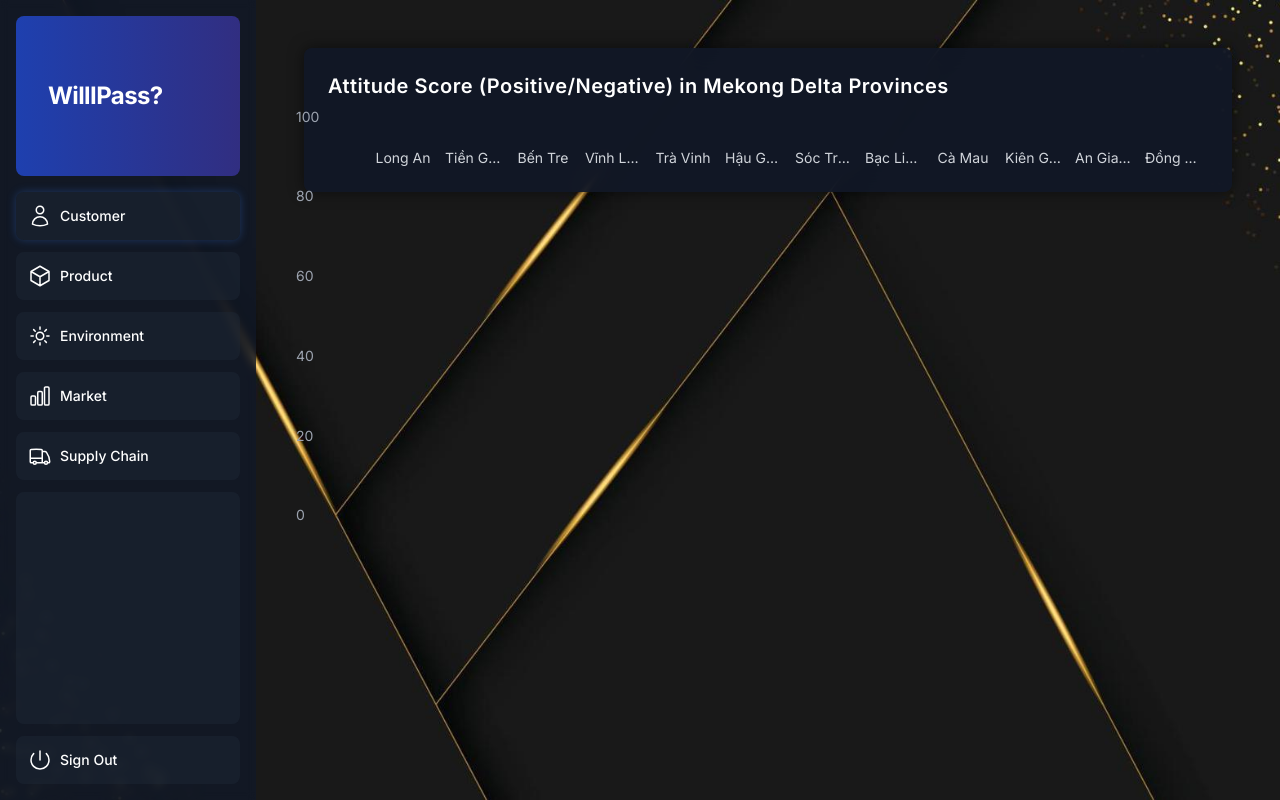
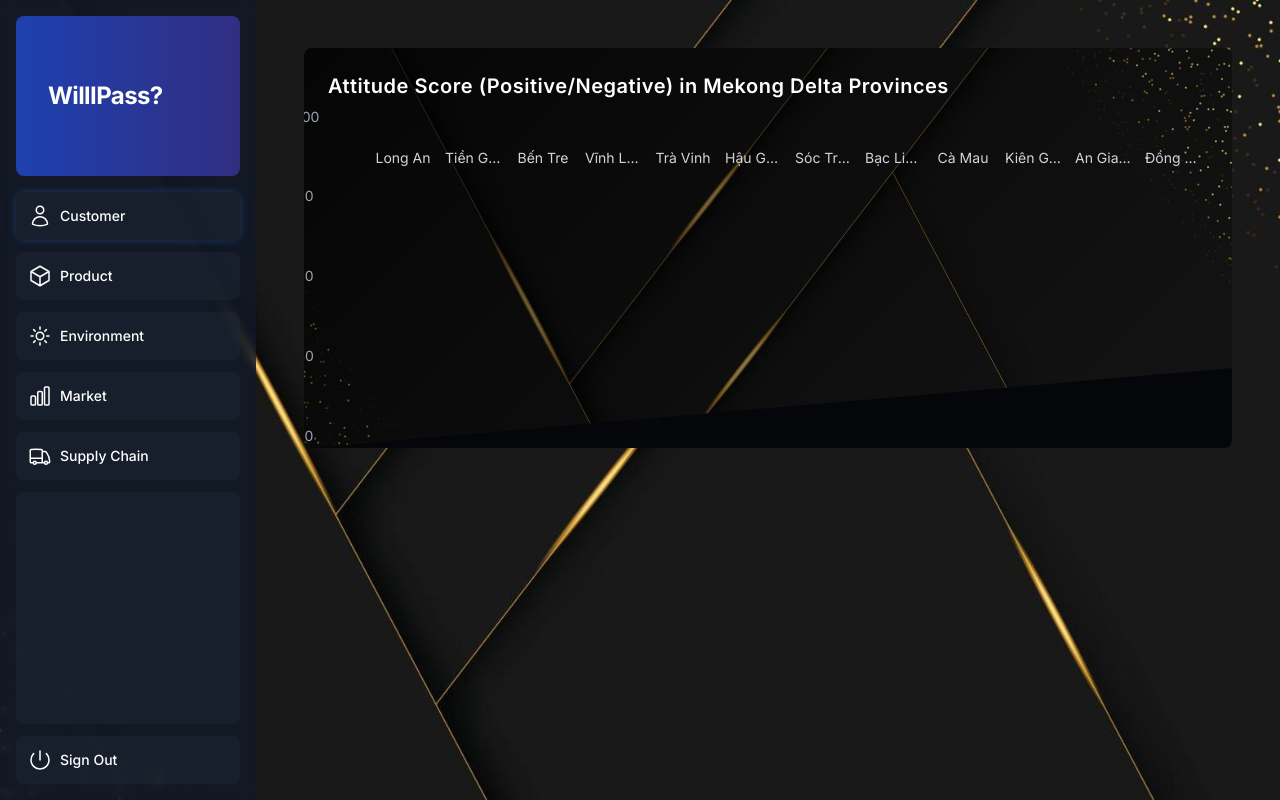
Before and after one commit to vbphuong/nextjs-dashboard, a Next.js app: page /dashboard in a window 1280 px wide. Built offline with nearby package versions, Linux system fonts and the light colour scheme; a web font is replaced by a local one.

Commit message:
doimaimotnguoi

```diff
--- a/app/ui/dashboard/attitude-chart.tsx
+++ b/app/ui/dashboard/attitude-chart.tsx
@@ -1,6 +1,6 @@
 'use client';
 
-import { useState } from 'react';
+import { useState, useEffect } from 'react';
 
 const provinces = [
   { name: 'Long An', score: 65 },
@@ -21,21 +21,32 @@ export default function AttitudeChart() {
   const maxScore = 100;
   const [hoveredProvince, setHoveredProvince] = useState<{ name: string; score: number } | null>(null);
 
+  useEffect(() => {
+    const bars = document.querySelectorAll('.bar');
+    bars.forEach((bar, index) => {
+      const el = bar as HTMLElement; // Ép kiểu rõ ràng
+      el.classList.add('animate-grow');
+      el.style.animationDelay = `${index * 0.1}s`;
+    });
+  }, []);
+
+
   return (
-    <div className="bg-gray-900/90 backdrop-blur-md text-white animate-fadeIn border-none shadow-[0_0_15px_rgba(0,0,0,0.5)] p-6 rounded-lg">
-      <h3 className="text-lg md:text-xl font-semibold tracking-wide">
+    <div className="bg-gray-900/90 backdrop-blur-md text-white p-6 rounded-lg relative overflow-hidden" style={{ minHeight: '400px' }}>
+      <h3 className="text-lg md:text-xl font-semibold tracking-wide z-10 relative">
         Attitude Score (Positive/Negative) in Mekong Delta Provinces
       </h3>
-      <div className="relative flex flex-col space-y-4 mt-4">
+      <div className="absolute inset-0 bg-black opacity-70"></div>
+      <div className="relative z-10 flex flex-col space-y-4 mt-4">
         <div className="absolute left-0 top-0 h-[300px] md:h-[400px] flex flex-col justify-between text-sm text-gray-400">
           {[100, 80, 60, 40, 20, 0].map((value) => (
             <div key={value} className="relative flex items-center w-full">
-              <span className="absolute -left-8">{value}</span>
-              <div className="w-full h-px bg-gray-700/50"></div>
+              <span className="absolute -left-8 z-10">{value}</span>
+              <div className="w-full h-px bg-gray-700/50 z-10"></div>
             </div>
           ))}
         </div>
-        <div className="flex-1 flex justify-around items-end pl-10 h-[300px] md:h-[400px]">
+        <div className="flex-1 flex justify-around items-end pl-10 h-[300px] md:h-[400px] relative z-10">
           {provinces.map((province, index) => (
             <div
               key={province.name}
@@ -44,23 +55,20 @@ export default function AttitudeChart() {
               onMouseLeave={() => setHoveredProvince(null)}
             >
               <div
-                className="bg-gradient-to-t from-blue-600 to-cyan-400 rounded-t-lg w-full transition-all duration-500 hover:from-blue-500 hover:to-cyan-300 hover:shadow-[0_0_15px_rgba(34,211,238,0.6)]"
+                className="bar bg-gradient-to-t from-yellow-600 to-yellow-300 rounded-t-lg w-full transition-all duration-500 hover:from-yellow-500 hover:to-yellow-200 hover:shadow-[0_0_15px_rgba(234,179,8,0.6)]"
                 style={{
                   height: `${(province.score / maxScore) * 100}%`,
-                  animation: `growBar 0.8s ease-out ${index * 0.1}s forwards`,
-                  transformOrigin: 'bottom',
-                  transform: 'scaleY(0)',
                 }}
               />
               {hoveredProvince?.name === province.name && (
-                <div className="absolute -top-8 bg-gray-800 text-white text-xs rounded-md px-2 py-1 shadow-lg">
+                <div className="absolute -top-8 bg-gray-800 text-white text-xs rounded-md px-2 py-1 shadow-lg z-20">
                   {province.score}
                 </div>
               )}
             </div>
           ))}
         </div>
-        <div className="flex justify-around pl-10 text-sm text-gray-300">
+        <div className="flex justify-around pl-10 text-sm text-gray-300 z-10">
           {provinces.map((province) => (
             <span
               key={province.name}
@@ -72,6 +80,11 @@ export default function AttitudeChart() {
           ))}
         </div>
       </div>
+      <div className="absolute inset-0 z-0" style={{
+        background: 'linear-gradient(135deg, rgba(0, 0, 0, 0.8) 0%, rgba(0, 0, 0, 0.2) 100%), url(/main-background.png)',
+        backgroundSize: 'cover',
+        clipPath: 'polygon(0 0, 100% 0, 100% 80%, 0 100%)',
+      }}></div>
     </div>
   );
 }
--- a/app/ui/global.css
+++ b/app/ui/global.css
@@ -83,31 +83,6 @@ input[type='number']::-webkit-outer-spin-button {
   }
 }
 
-@keyframes fadeIn {
-  from {
-    opacity: 0;
-    transform: translateY(-10px);
-  }
-  to {
-    opacity: 1;
-    transform: translateY(0);
-  }
-}
-
-@keyframes growBar {
-  from {
-    transform: scaleY(0);
-  }
-  to {
-    transform: scaleY(1);
-  }
-}
-
-.animate-fadeIn {
-  animation: fadeIn 0.5s ease-out;
-}
-
-
 
 @layer base {
   :root {
@@ -175,3 +150,32 @@ input[type='number']::-webkit-outer-spin-button {
     @apply bg-background text-foreground;
   }
 }
+
+
+@keyframes fadeIn {
+  from {
+    opacity: 0;
+    transform: translateY(-10px);
+  }
+  to {
+    opacity: 1;
+    transform: translateY(0);
+  }
+}
+
+@keyframes grow {
+  from {
+    height: 0;
+  }
+  to {
+    height: var(--target-height);
+  }
+}
+
+.animate-fadeIn {
+  animation: fadeIn 0.5s ease-out;
+}
+
+.animate-grow {
+  animation: grow 0.8s ease-out forwards;
+}
```
